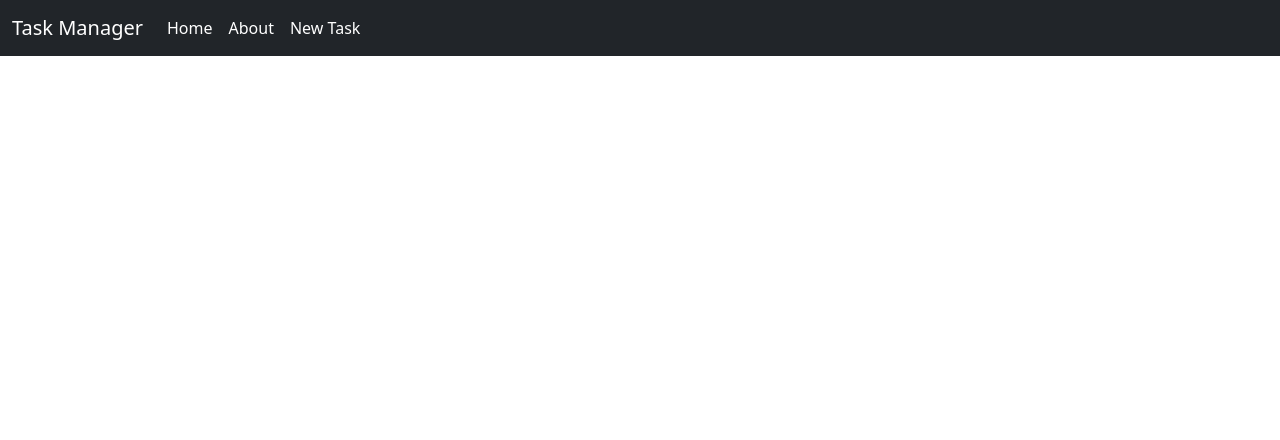
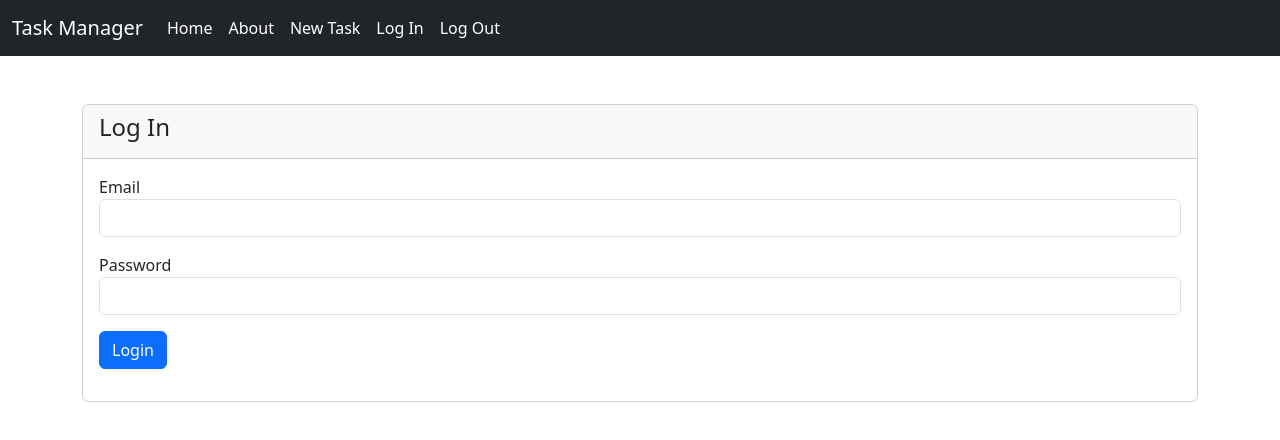
Before and after one commit to sk-roy/basic-task-manager--frontend, a Vue app: page /login in a window 1280 px wide. Shown: the top 440 px of the page. Built offline with nearby package versions, Linux system fonts and the light colour scheme.

Commit message:
Implement load data using token

```diff
--- a/src/App.vue
+++ b/src/App.vue
@@ -31,6 +31,23 @@ import { RouterLink, RouterView } from "vue-router";
                   >New Task</RouterLink
                 >
               </li>
+              <li class="nav-item">
+                <RouterLink
+                  class="nav-link active"
+                  aria-current="page"
+                  to="/login"
+                  >Log In</RouterLink
+                >
+              </li>
+              <li class="nav-item">
+                <RouterLink
+                  class="nav-link active"
+                  aria-current="page"
+                  to="/login"
+                  @click="logout"
+                  >Log Out</RouterLink
+                >
+              </li>
             </ul>
           </div>
         </div>
@@ -40,3 +57,37 @@ import { RouterLink, RouterView } from "vue-router";
 
   <RouterView />
 </template>
+
+<script>
+export default {
+  methods: {
+    logout() {
+      token = getTokenFromCookie();
+      axios
+        .post("http://127.0.0.1:8000/api/logout", {
+          headers: {
+            Authorization: `Bearer ${token}`,
+          },
+        })
+        .then((res) => {
+          this.$router.push("/login");
+          document.cookie = "auth_token=; path=/; max-age=0";
+          console.log(res.data.status);
+        });
+    },
+
+    getTokenFromCookie() {
+      const name = "auth_token=";
+      const decodedCookie = decodeURIComponent(document.cookie);
+      const cookieArray = decodedCookie.split(";");
+      for (let i = 0; i < cookieArray.length; i++) {
+        let cookie = cookieArray[i].trim();
+        if (cookie.indexOf(name) === 0) {
+          return cookie.substring(name.length, cookie.length);
+        }
+      }
+      return null;
+    },
+  },
+};
+</script>
--- a/src/router/index.js
+++ b/src/router/index.js
@@ -1,4 +1,5 @@
 import AboutView from '@/views/AboutView.vue'
+import LoginView from '@/views/auth/LoginView.vue'
 import { createRouter, createWebHistory } from 'vue-router'
 import HomeView from '../views/HomeView.vue'
 import NewTaskView from '../views/New Task/View.vue'
@@ -21,6 +22,16 @@ const router = createRouter({
       name: 'newtask',
       component: NewTaskView
     },
+    {
+      path: '/login',
+      name: 'login',
+      component: LoginView
+    },
+    {
+      path: '/logout',
+      name: 'logout',
+      component: LoginView
+    },
   ]
 })
 
--- a/src/views/HomeView.vue
+++ b/src/views/HomeView.vue
@@ -57,10 +57,29 @@ export default {
   },
   methods: {
     getTasks() {
-      axios.get("http://127.0.0.1:8000/api/tasks").then((res) => {
-        this.tasks = res.data.tasks;
-        console.log(this.tasks);
-      });
+      const token = this.getTokenFromCookie();
+      axios
+        .get("http://127.0.0.1:8000/api/tasks", {
+          headers: {
+            Authorization: `Bearer ${token}`,
+          },
+        })
+        .then((res) => {
+          this.tasks = res.data.tasks;
+          console.log(this.tasks);
+        });
+    },
+    getTokenFromCookie() {
+      const name = "auth_token=";
+      const decodedCookie = decodeURIComponent(document.cookie);
+      const cookieArray = decodedCookie.split(";");
+      for (let i = 0; i < cookieArray.length; i++) {
+        let cookie = cookieArray[i].trim();
+        if (cookie.indexOf(name) === 0) {
+          return cookie.substring(name.length, cookie.length);
+        }
+      }
+      return null;
     },
   },
 };
--- a/src/views/New Task/View.vue
+++ b/src/views/New Task/View.vue
@@ -1,6 +1,5 @@
 <template>
-
-  <div class="container" mt-5>
+  <div class="container mt-5">
     <div class="card">
       <div class="card-header">
         <h4>Add Tasks</h4>
@@ -8,61 +7,85 @@
       <div class="card-body">
         <div class="mb-3">
           <label for="">Title</label>
-          <input type="text" v-model="model.task.title" class="form-control">
+          <input type="text" v-model="model.task.title" class="form-control" />
         </div>
         <div class="mb-3">
           <label for="">Description</label>
-          <textarea v-model="model.task.description" class="form-control"></textarea>
+          <textarea
+            v-model="model.task.description"
+            class="form-control"
+          ></textarea>
         </div>
         <div class="mb-3">
           <label for="">Due Date</label>
-          <input type="date"  v-model="model.task.due_date" value="{{ old('due_date', date('Y-m-d')) }}" class="form-control">
+          <input
+            type="date"
+            v-model="model.task.due_date"
+            class="form-control"
+          />
         </div>
         <div class="mb-3">
           <label for="">Status</label>
           <!-- <input type="text" class="form-control"> -->
-        <select  v-model="model.task.status" class="form-control">
+          <select v-model="model.task.status" class="form-control">
             <option value="0">Incomplete</option>
             <option value="1">Completed</option>
-        </select>
+          </select>
         </div>
         <div class="mb-3">
-          <button type="button" @click="saveTask" class="btn btn-primary">Save</button>
+          <button type="button" @click="saveTask" class="btn btn-primary">
+            Save
+          </button>
         </div>
       </div>
     </div>
   </div>
-
-
 </template>
 
 <script>
-import axios from 'axios';
+export default {
+  data() {
+    return {
+      model: {
+        task: {
+          title: "",
+          description: "",
+          due_date: "",
+          status: "",
+        },
+      },
+    };
+  },
 
+  methods: {
+    saveTask() {
+      var token = getTokenFromCookie();
+      console.log(token);
+      console.log(this.model.task.title);
+      // axios
+      //   .post("http://127.0.0.1:8000/api/tasks/create", this.model.task, {
+      //     headers: {
+      //       Authorization: `Bearer ${token}`,
+      //     },
+      //   })
+      //   .then((res) => {
+      //     console.log(res);
+      //     alert(res.data.message);
+      //   });
+    },
 
-  export default {
-    name: 'taskCreate',
-    data() {
-      return {
-        model: {
-          task: {
-            title: '',
-            description: '',
-            due_date: '',
-            status: '',
-          }
+    getTokenFromCookie() {
+      const name = "auth_token=";
+      const decodedCookie = decodeURIComponent(document.cookie);
+      const cookieArray = decodedCookie.split(";");
+      for (let i = 0; i < cookieArray.length; i++) {
+        let cookie = cookieArray[i].trim();
+        if (cookie.indexOf(name) === 0) {
+          return cookie.substring(name.length, cookie.length);
         }
       }
+      return null;
     },
-    methods: {
-      saveTask(){
-        axios.post('http://127.0.0.1:8000/api/tasks/create', this.model.task)
-        .then(res => {
-          console.log(res);
-          alert(res.data.message)
-        })
-      }
-    }
-  }
-
+  },
+};
 </script>
--- /dev/null
+++ b/src/views/auth/LoginView.vue
@@ -0,0 +1,60 @@
+<template>
+  <div class="container mt-5">
+    <div class="card">
+      <div class="card-header">
+        <h4>Log In</h4>
+      </div>
+      <div class="card-body">
+        <div class="mb-3">
+          <label for="">Email</label>
+          <input type="text" v-model="email" class="form-control" />
+        </div>
+        <div class="mb-3">
+          <label for="">Password</label>
+          <input type="password" v-model="password" class="form-control" />
+        </div>
+        <div class="mb-3">
+          <button type="button" @click="login()" class="btn btn-primary">
+            Login
+          </button>
+        </div>
+      </div>
+    </div>
+  </div>
+</template>
+
+<script>
+import axios from "axios";
+
+export default {
+  data() {
+    return {
+      email: "",
+      password: "",
+    };
+  },
+  methods: {
+    async login() {
+      try {
+        const response = await axios.post("http://127.0.0.1:8000/api/login", {
+          email: this.email,
+          password: this.password,
+        });
+        console.log(response);
+
+        // Store the token in a cookie
+        const token = response.data.token;
+        document.cookie = `auth_token=${token}; path=/; max-age=${
+          24 * 60 * 60
+        }`; // 1 day
+
+        // Redirect to the profile page
+        this.$router.push("/");
+      } catch (error) {
+        console.error("Login failed", error);
+        alert("Login failed. Please check your credentials.");
+      }
+    },
+  },
+};
+</script>
```
